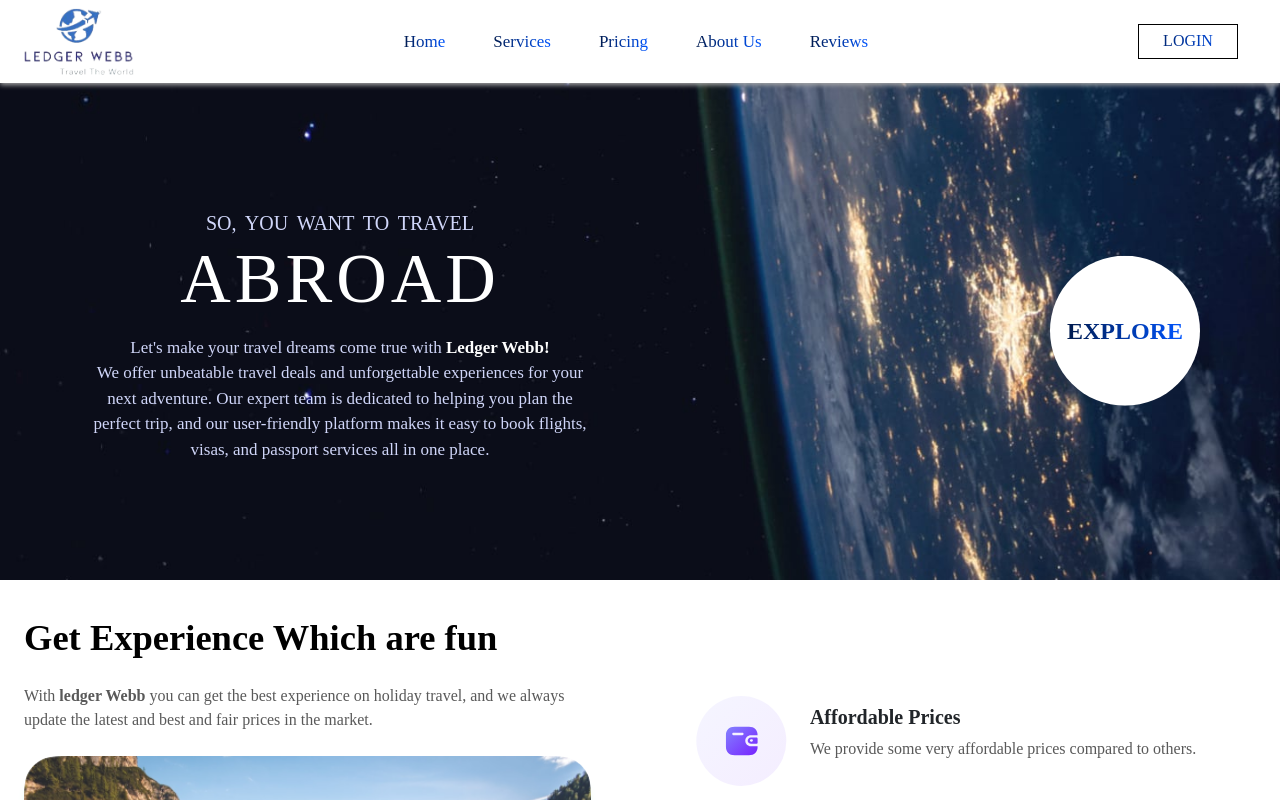
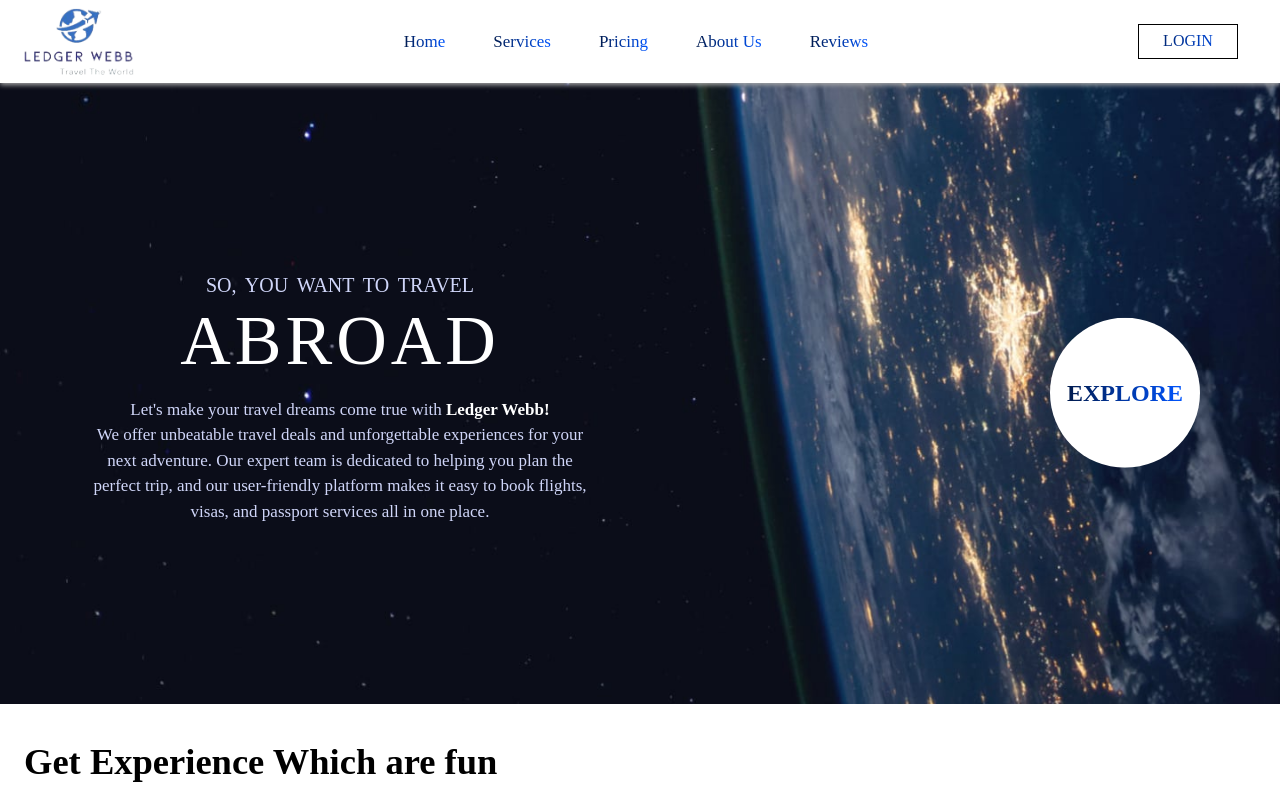
Before and after one commit to Fajarudheen-PA/ledgerWeb-travels-React, a React (Create React App) app: page / in a window 1280 px wide. Shown: the top 800 px of the page. Built offline with nearby package versions, Linux system fonts and the light colour scheme.

Commit message:
minor updates to Banner.scss

```diff
--- a/src/components/Banner/Banner.css
+++ b/src/components/Banner/Banner.css
@@ -3,7 +3,7 @@
   background-image: url("../../../assets/background-home-tablet.jpg");
   background-size: cover;
   width: 100%;
-  min-height: 500px;
+  min-height: 88vh;
   margin: 0 auto;
   display: flex;
   align-items: center;
--- a/src/components/Banner/Banner.scss
+++ b/src/components/Banner/Banner.scss
@@ -6,7 +6,7 @@
     background-image: url('../../../assets/background-home-tablet.jpg');
     background-size: cover;
     width: 100%;
-    min-height: 500px;
+    min-height: 88vh;
     margin: 0 auto;
     display: flex;
     align-items: center;
```
Also changed, not shown: 1 other file (tests, documents, lock files or other folders).
